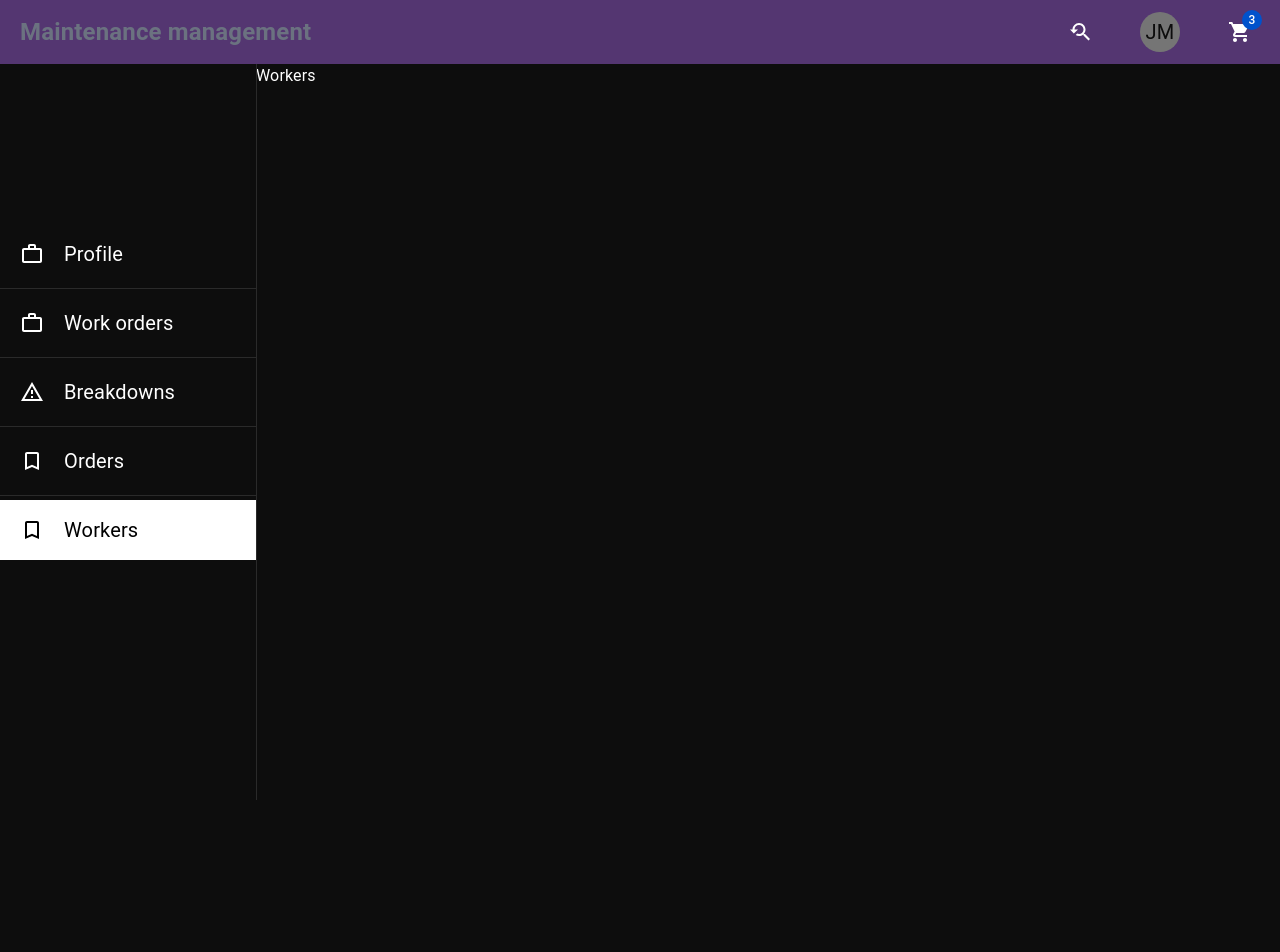
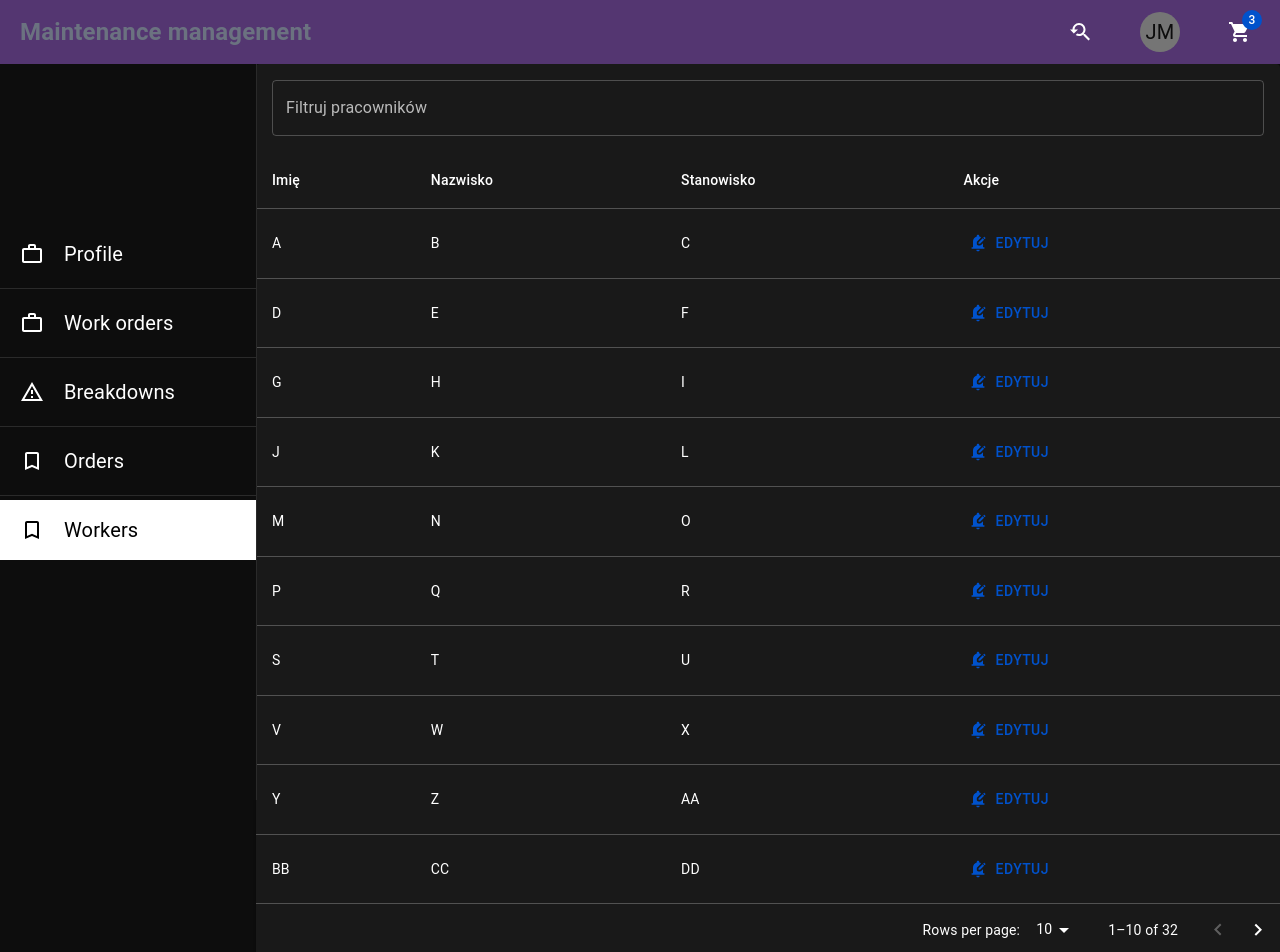
Before and after one commit to gruchh/FactoryMaintenanceManagement, a React (Vite) app in the folder frontend/: page /profile/workers in a window 1280 px wide. Shown: the top 952 px of the page. Before the commit the page ends 800 px from the top, so only its background shows below. Built offline with nearby package versions, Linux system fonts and the light colour scheme.

Commit message:
Profile workers searching function with sample data

```diff
--- /dev/null
+++ b/frontend/src/component/Profile/EmployeeExamples.js
@@ -0,0 +1,34 @@
+export const EmployeeExamples = [
+  { id: 1, name: "A", surname: "B", profession: "C" },
+  { id: 2, name: "D", surname: "E", profession: "F" },
+  { id: 3, name: "G", surname: "H", profession: "I" },
+  { id: 4, name: "J", surname: "K", profession: "L" },
+  { id: 5, name: "M", surname: "N", profession: "O" },
+  { id: 6, name: "P", surname: "Q", profession: "R" },
+  { id: 7, name: "S", surname: "T", profession: "U" },
+  { id: 8, name: "V", surname: "W", profession: "X" },
+  { id: 9, name: "Y", surname: "Z", profession: "AA" },
+  { id: 10, name: "BB", surname: "CC", profession: "DD" },
+  { id: 11, name: "EE", surname: "FF", profession: "GG" },
+  { id: 12, name: "HH", surname: "II", profession: "JJ" },
+  { id: 13, name: "KK", surname: "LL", profession: "MM" },
+  { id: 14, name: "NN", surname: "OO", profession: "PP" },
+  { id: 15, name: "QQ", surname: "RR", profession: "SS" },
+  { id: 16, name: "TT", surname: "UU", profession: "VV" },
+  { id: 17, name: "WW", surname: "XX", profession: "YY" },
+  { id: 18, name: "ZZ", surname: "AAA", profession: "BBB" },
+  { id: 19, name: "CCC", surname: "DDD", profession: "EEE" },
+  { id: 20, name: "FFF", surname: "GGG", profession: "HHH" },
+  { id: 21, name: "III", surname: "JJJ", profession: "KKK" },
+  { id: 22, name: "LLL", surname: "MMM", profession: "NNN" },
+  { id: 23, name: "OOO", surname: "PPP", profession: "QQQ" },
+  { id: 24, name: "RRR", surname: "SSS", profession: "TTT" },
+  { id: 25, name: "UUU", surname: "VVV", profession: "WWW" },
+  { id: 26, name: "XXX", surname: "YYY", profession: "ZZZ" },
+  { id: 27, name: "AAAA", surname: "BBBB", profession: "CCCC" },
+  { id: 28, name: "DDDD", surname: "EEEE", profession: "FFFF" },
+  { id: 29, name: "GGGG", surname: "HHHH", profession: "IIII" },
+  { id: 30, name: "JJJJ", surname: "KKKK", profession: "LLLL" },
+  { id: 31, name: "MMMM", surname: "NNNN", profession: "OOOO" },
+  { id: 32, name: "PPPP", surname: "QQQQ", profession: "RRRR" },
+];
--- a/frontend/src/component/Profile/ProfileWorkers.jsx
+++ b/frontend/src/component/Profile/ProfileWorkers.jsx
@@ -1,7 +1,99 @@
+import {
+  Button,
+  Paper,
+  Table,
+  TableBody,
+  TableCell,
+  TableContainer,
+  TableHead,
+  TablePagination,
+  TableRow,
+  TextField,
+} from "@mui/material";
+import { useState } from "react";
+import { EmployeeExamples } from "./EmployeeExamples";
+import { EditNotificationsRounded } from "@mui/icons-material";
+
 const ProfileWorkers = () => {
+  const [page, setPage] = useState(0);
+  const [rowsPerPage, setRowsPerPage] = useState(10);
+  const [filterText, setFilterText] = useState("");
+
+  const handleChangePage = (event, newPage) => {
+    setPage(newPage);
+  };
+
+  const handleChangeRowsPerPage = (event) => {
+    setRowsPerPage(parseInt(event.target.value, 10));
+    setPage(0);
+  };
+
+  const handleEdit = (employeeId) => {
+    console.log(`Edytuj pracownika o ID: ${employeeId}`);
+  };
+
+  const handleFilterChange = (event) => {
+    setFilterText(event.target.value);
+  };
+  const filteredEmployees = EmployeeExamples.filter(
+    (employee) =>
+      employee.name.toLowerCase().includes(filterText.toLowerCase()) ||
+      employee.surname.toLowerCase().includes(filterText.toLowerCase()) ||
+      employee.profession.toLowerCase().includes(filterText.toLowerCase())
+  );
+
   return (
-    <div>Workers</div>
-  )
-}
+    <Paper>
+      <div style={{ padding: "16px" }}>
+        <TextField
+          label="Filtruj pracowników"
+          variant="outlined"
+          fullWidth
+          value={filterText}
+          onChange={handleFilterChange}
+        />
+      </div>
+      <TableContainer>
+        <Table>
+          <TableHead>
+            <TableRow>
+              <TableCell>Imię</TableCell> <TableCell>Nazwisko</TableCell>
+              <TableCell>Stanowisko</TableCell> <TableCell>Akcje</TableCell>
+            </TableRow>
+          </TableHead>
+          <TableBody>
+            {filteredEmployees.slice(
+              page * rowsPerPage,
+              page * rowsPerPage + rowsPerPage
+            ).map((employee) => (
+              <TableRow key={employee.id}>
+                <TableCell>{employee.name}</TableCell>
+                <TableCell>{employee.surname}</TableCell>
+                <TableCell>{employee.profession}</TableCell>
+                <TableCell>
+                  <Button
+                    onClick={() => handleEdit(employee.id)}
+                    startIcon={<EditNotificationsRounded />}
+                  >
+                    Edytuj
+                  </Button>
+                </TableCell>
+              </TableRow>
+            ))}
+          </TableBody>
+        </Table>
+      </TableContainer>
+      <TablePagination
+        rowsPerPageOptions={[10, 20, 50]}
+        component="div"
+        count={EmployeeExamples.length}
+        rowsPerPage={rowsPerPage}
+        page={page}
+        onPageChange={handleChangePage}
+        onRowsPerPageChange={handleChangeRowsPerPage}
+      />
+    </Paper>
+  );
+};
 
-export default ProfileWorkers
+export default ProfileWorkers;
```
